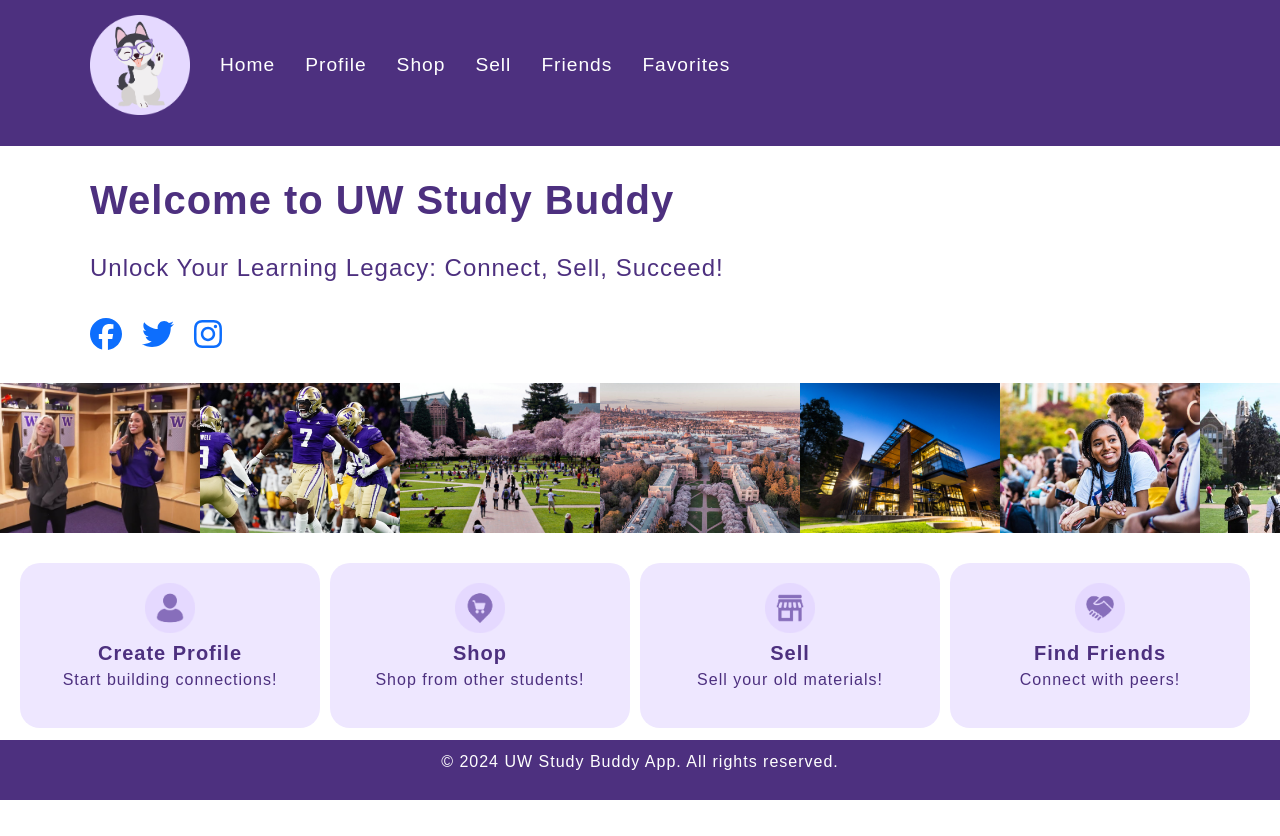
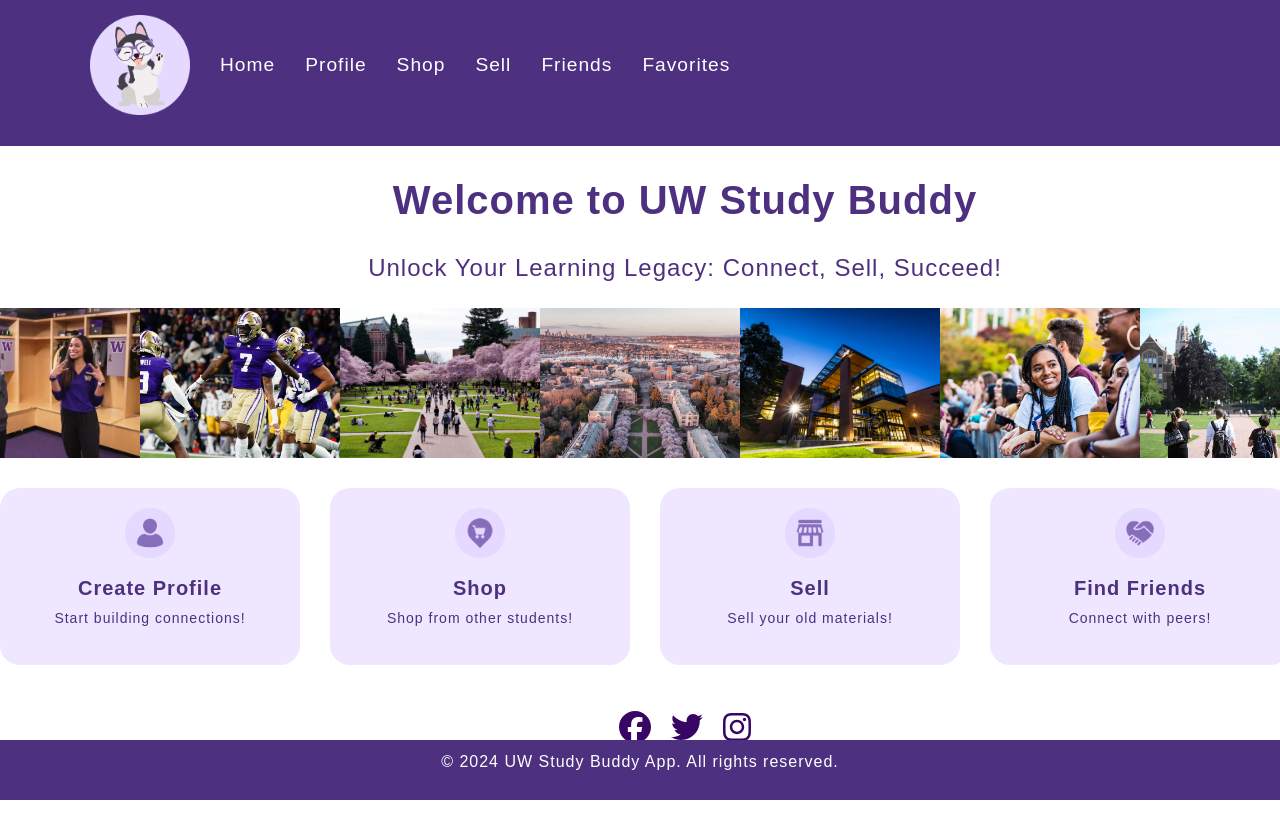
Before and after one commit to devanshidesai25/uwstudybuddy, a React (Create React App) app: page / in a window 1280 px wide. Before the commit the page ends 804 px from the top, so only its background shows below. Built offline with nearby package versions, Linux system fonts and the light colour scheme.

Commit message:
fixed formatting on the homepage

```diff
--- a/src/HomePage.js
+++ b/src/HomePage.js
@@ -24,17 +24,6 @@ function HomePage() {
       <main id='main'>
         <h1 className='welcome'><strong>Welcome to UW Study Buddy</strong></h1>
         <h4 className='welcome'>Unlock Your Learning Legacy: Connect, Sell, Succeed!</h4>
-        <div className='social-icons'>
-            <a href="https://www.facebook.com/yourpage" target="_blank" rel="noopener noreferrer">
-              <FontAwesomeIcon icon={faFacebook} size="2x" />
-            </a>
-            <a href="https://twitter.com/yourpage" target="_blank" rel="noopener noreferrer">
-              <FontAwesomeIcon icon={faTwitter} size="2x" />
-            </a>
-            <a href="https://www.instagram.com/yourpage" target="_blank" rel="noopener noreferrer">
-              <FontAwesomeIcon icon={faInstagram} size="2x" />
-            </a>
-          </div>
 
         <ul class='banner'>
             <li><img src={img1} alt="campusImage" /></li>
@@ -78,7 +67,18 @@ function HomePage() {
             </li>
           </ul>
         </div>
-      </main>
+      <div className='social-icons'>
+            <a href="https://www.facebook.com/yourpage" target="_blank" rel="noopener noreferrer">
+              <FontAwesomeIcon icon={faFacebook} size="2x" />
+            </a>
+            <a href="https://twitter.com/yourpage" target="_blank" rel="noopener noreferrer">
+              <FontAwesomeIcon icon={faTwitter} size="2x" />
+            </a>
+            <a href="https://www.instagram.com/yourpage" target="_blank" rel="noopener noreferrer">
+              <FontAwesomeIcon icon={faInstagram} size="2x" />
+            </a>
+          </div>
+          </main>
       <Footer />
     </div>
   );
--- a/src/css/style.css
+++ b/src/css/style.css
@@ -676,3 +676,67 @@ button[type="goback"] {
     background-color: rgb(79, 0, 139);
     color: white;
   }
+
+
+  #main {
+    display: flex;
+    flex-direction: column;
+    align-items: center;
+    text-align: center;
+  }
+
+  .welcome {
+    margin-bottom: 20px;
+  }
+
+  .banner {
+    list-style: none;
+    padding: 0;
+    display: flex;
+    justify-content: center;
+    align-items: center;
+  }
+
+
+  .home-btns {
+    margin-top: 30px;
+  }
+
+  .home-btns ul {
+    list-style: none;
+    padding: 0;
+    display: flex;
+    justify-content: center;
+    align-items: center;
+  }
+
+  .home-btns li {
+    margin: 0 20px;
+    text-align: center;
+  }
+
+  .home-btns a {
+    text-decoration: none;
+    color: #333;
+  }
+
+  .home-btns span {
+    display: block;
+    font-size: 18px;
+    margin-top: 10px;
+    font-weight: bold;
+  }
+
+  .home-btns p {
+    font-size: 14px;
+    margin-top: 5px;
+  }
+
+  .social-icons {
+    margin-top: 30px;
+  }
+
+  .social-icons a {
+    margin: 0 10px;
+    color: #380565;
+  }
```
